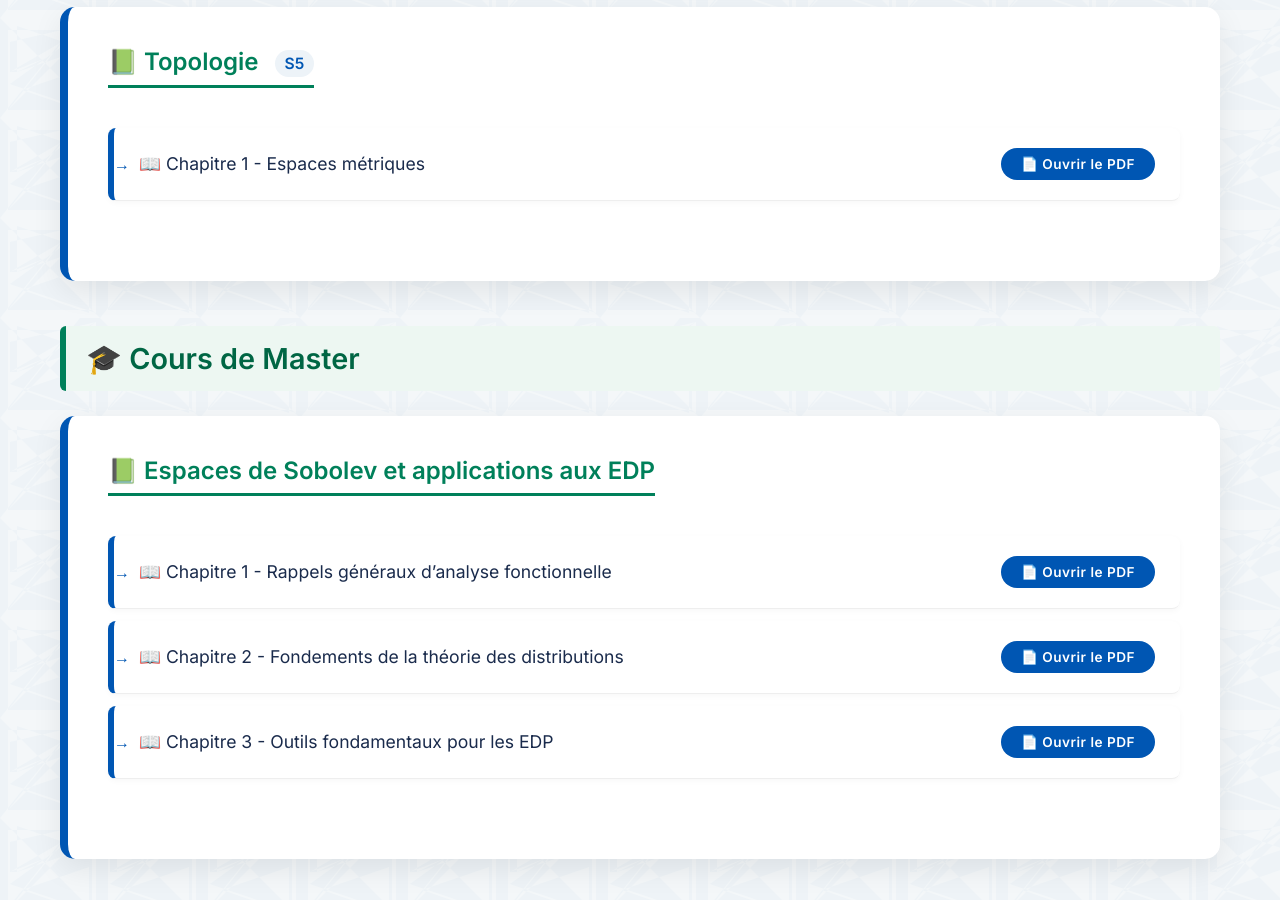
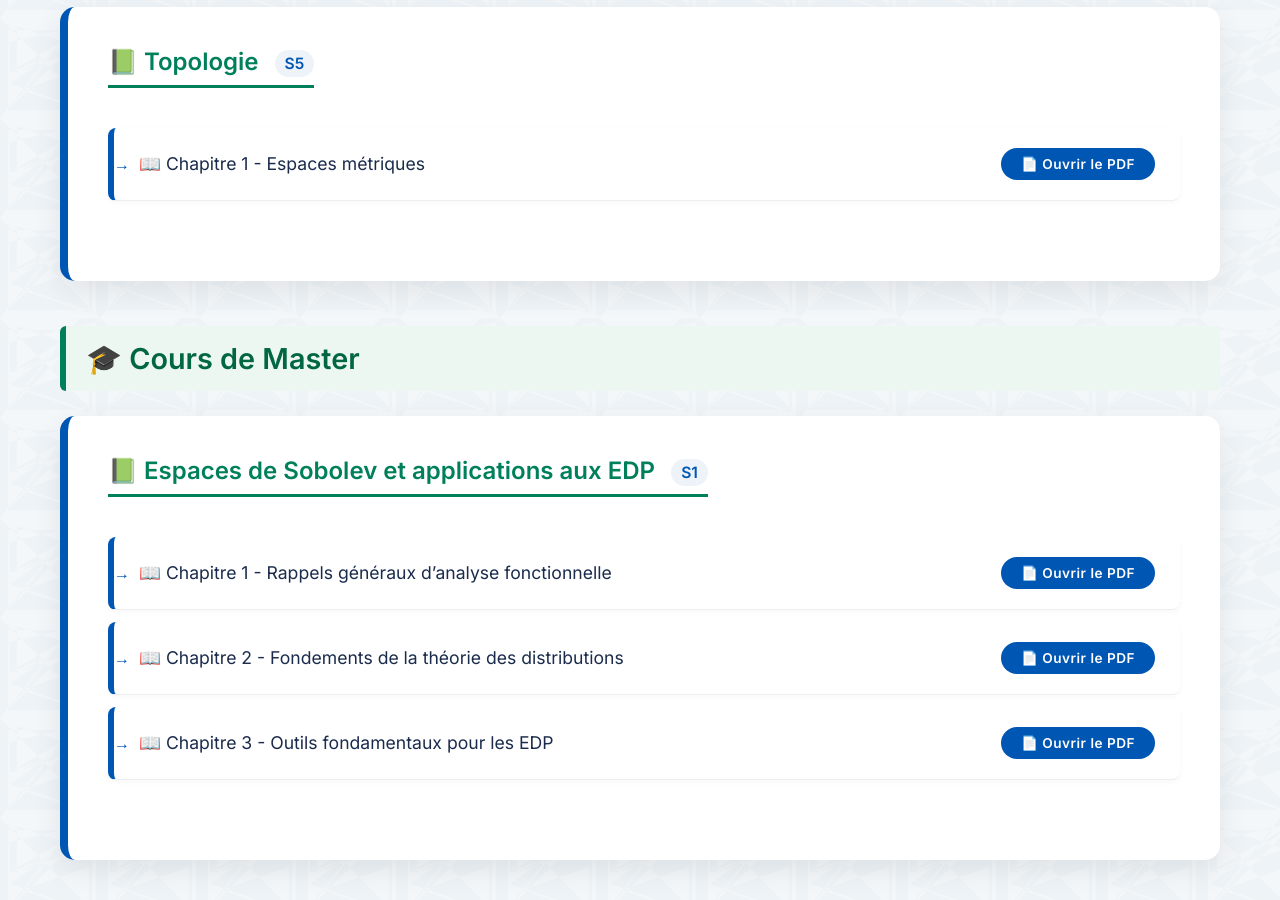
Before and after one commit to mahmoudmath/mahmoudmath.github.io, a Jekyll site: the page cours-26-27.html, which Jekyll copies as it is, in a window 1280 px wide and 900 px high, scrolled down 682 px. Built offline with Jekyll 4.4.1, drawn with Linux system fonts in a browser that asks for light colours.

Commit message:
Update cours-26-27.html

```diff
--- a/cours-26-27.html
+++ b/cours-26-27.html
@@ -261,8 +261,9 @@
             <!-- ESPACES DE SOBOLEV -->
             <section class="presentation" data-aos="fade-up">
                 <h3 style="color: #00805a; border-bottom: 3px solid #00805a;">
-                    📗 Espaces de Sobolev et applications aux EDP
-                </h3>
+    📗 Espaces de Sobolev et applications aux EDP
+    <span class="semester">S1</span>
+</h3>
 
                 <ul class="resource-list">
                     <li>
```
